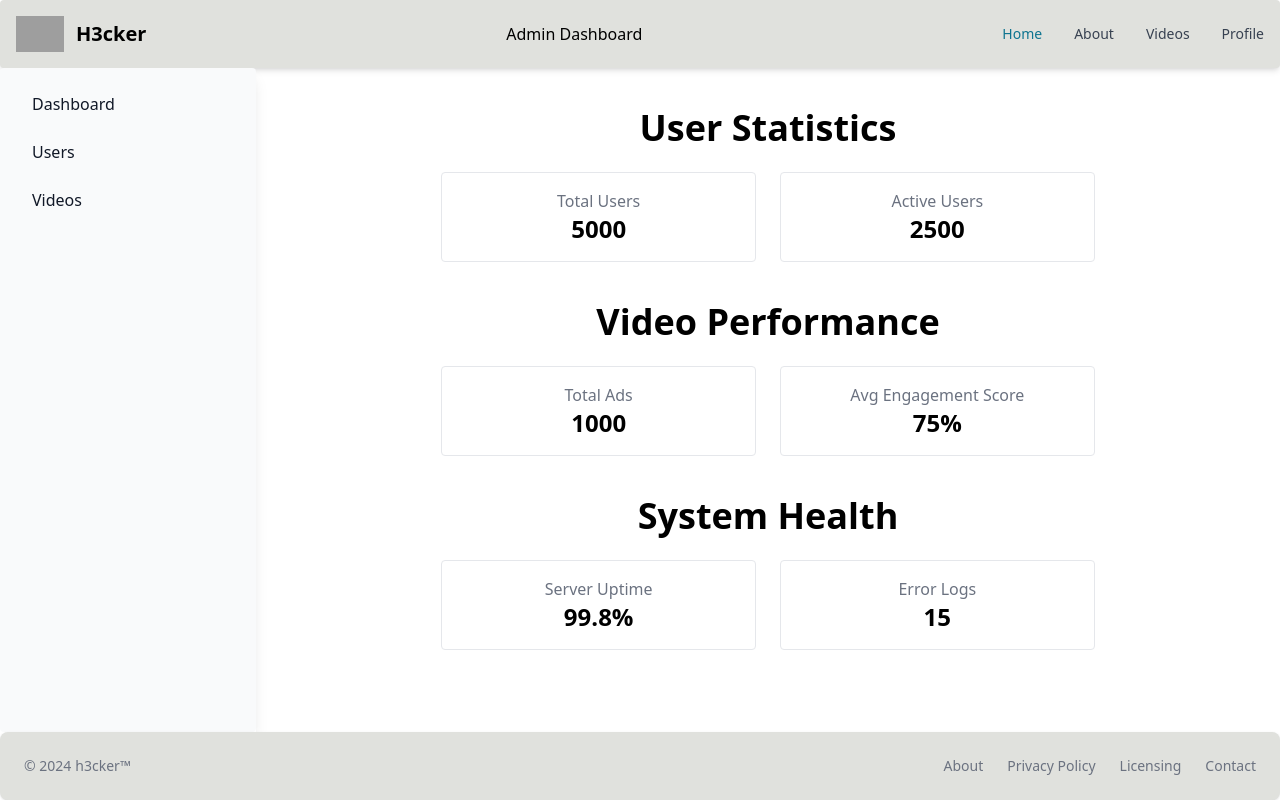
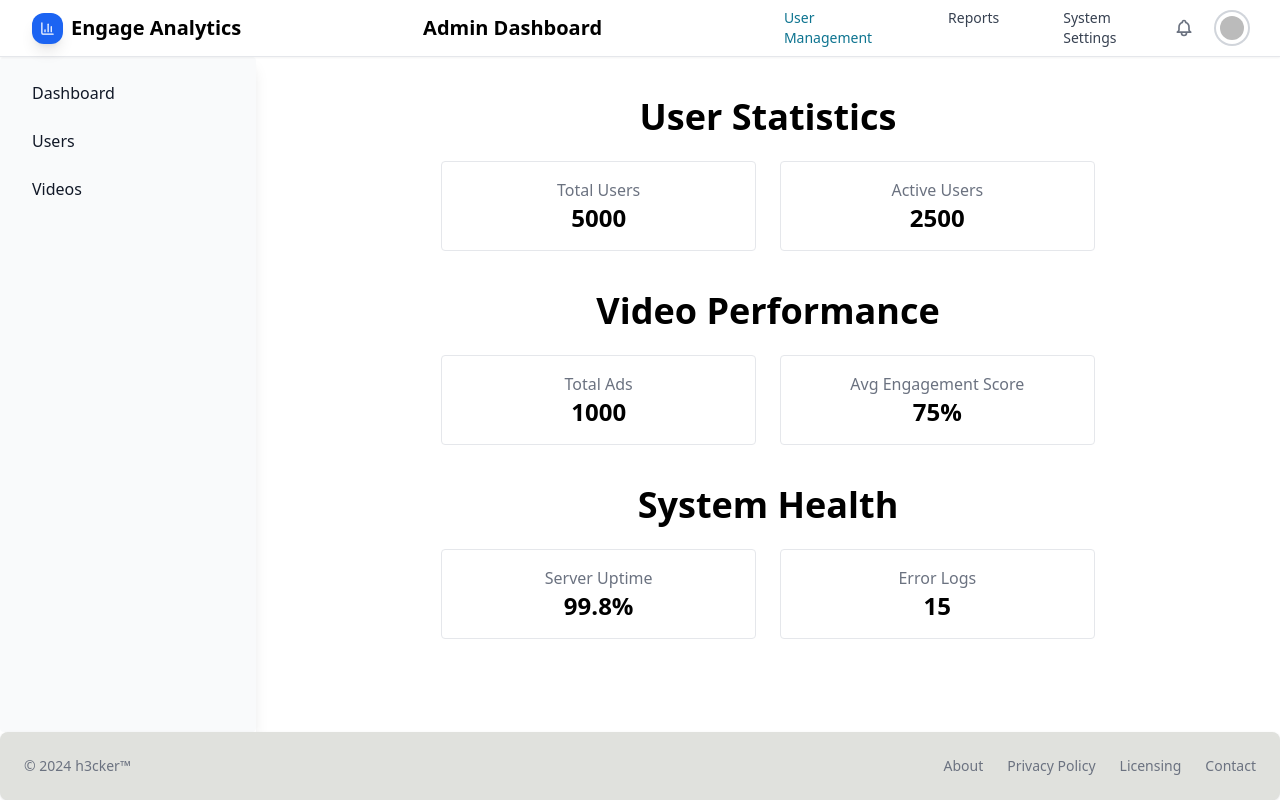
Before and after one commit to Learnathon-By-Geeky-Solutions/h3cker, a React (Vite) app in the folder Client/: page /dashboard in a window 1280 px wide. Built offline with nearby package versions, Linux system fonts and the light colour scheme; no server answers; the database is empty; sample sign-in values are in the browser's storage; grey boxes are pictures that could not be loaded.

Commit message:
Created StatisticsSection, StatisticsCard and  Updated AdminNavbar

```diff
--- a/Client/src/components/Shared/AdminNavbar/AdminNavbar.jsx
+++ b/Client/src/components/Shared/AdminNavbar/AdminNavbar.jsx
@@ -1,35 +1,147 @@
-import React from "react";
-import { Navbar } from "flowbite-react";
+import React, { useContext } from "react";
+import { Navbar, Avatar, Dropdown } from "flowbite-react";
+import { AuthContext } from "../../../contexts/AuthProvider/AuthProvider";
+import {
+  HiOutlineBell,
+  HiOutlineLogout,
+  HiOutlineUser,
+  HiOutlineCog,
+  HiOutlineViewGrid,
+} from "react-icons/hi";
+import { BarChart3 } from "lucide-react";
+import { Link } from "react-router-dom";
 
-const AdminNaviagationBar = () => {
-    return(
-      <div>
-      <Navbar fluid rounded className="bg-custom-gray shadow-md p-4">
-      <Navbar.Brand href="/">
-        <img
-          src="https://flowbite.com/docs/images/logo.svg"
-          className="h-6 mr-3 sm:h-9"
-          alt="Logo"
-        />
-        <span className="self-center whitespace-nowrap text-xl font-semibold">
-          H3cker
-        </span>
-      </Navbar.Brand>
-      <div className="flex ">
-       <h1>Admin Dashboard</h1>
-        <Navbar.Toggle />
-      </div>
-      <Navbar.Collapse>
-        <Navbar.Link href="/" active>
-          Home
-        </Navbar.Link>
-        <Navbar.Link href="/about">About</Navbar.Link>
-        <Navbar.Link href="/services">Videos</Navbar.Link>
-        <Navbar.Link href="/contact">Profile</Navbar.Link>
-      </Navbar.Collapse>
-    </Navbar>
+const NavigationBar = () => {
+  const { user, logout } = useContext(AuthContext);
 
+  const handleLogout = async () => {
+    try {
+      await logout();
+      // logout logic need to be added here
+    } catch (error) {
+      console.error("Logout error:", error);
+    }
+  };
+
+  return (
+    <div className="sticky top-0 z-50">
+      <Navbar
+        fluid
+        className="bg-white dark:bg-gray-900 border-b shadow-sm py-2"
+      >
+        <div className="flex justify-between items-center w-full max-w-[1920px] mx-auto px-4">
+          {/* Left Section - Logo */}
+          <Navbar.Brand href="/" className="flex-shrink-0">
+            <div className="bg-blue-600 p-2 rounded-xl shadow-lg mr-2">
+              <BarChart3 size={15} className="text-white" />
+            </div>
+            <span className="self-center text-xl font-semibold whitespace-nowrap dark:text-white">
+              Engage Analytics
+            </span>
+          </Navbar.Brand>
+
+          {/* Middle Section - Search Bar */}
+          <div className="order-3 md:order-2 w-full md:w-[40%] lg:w-[45%] mt-3 md:mt-0 md:mx-4">
+            <div className="relative">
+              <div className="inset-y-0 left-0 flex justify-evenly items-center pl-4 text-xl font-bold">
+                <h1>Admin Dashboard</h1>
+              </div>
+            </div>
+          </div>
+
+          {/* Navigation Links - Collapsible */}
+          <Navbar.Collapse className="order-4 md:order-3 w-full md:w-auto">
+            <Navbar.Link href="/" active className="md:px-4">
+              User Management
+            </Navbar.Link>
+            <Navbar.Link href="/about" className="md:px-4">
+              Reports
+            </Navbar.Link>
+            <Navbar.Link href="/services" className="md:px-4">
+              System Settings
+            </Navbar.Link>
+          </Navbar.Collapse>
+
+          {/* Right Section - User Profile & Actions */}
+          <div className="order-2 md:order-4 flex items-center gap-3 flex-shrink-0 ml-auto md:ml-0">
+            {user ? (
+              <>
+                {/* Notification Bell */}
+                <button className="p-2.5 hover:bg-gray-100 rounded-full dark:hover:bg-gray-700 transition-colors duration-200">
+                  <HiOutlineBell className="w-5 h-5 text-gray-500 dark:text-gray-400" />
+                </button>
+
+                {/* User Profile Dropdown */}
+                <Dropdown
+                  arrowIcon={false}
+                  inline
+                  label={
+                    <Avatar
+                      alt="User"
+                      img={
+                        user.photoURL ||
+                        "https://flowbite.com/docs/images/people/profile-picture-5.jpg"
+                      }
+                      rounded
+                      bordered
+                      size="sm"
+                      className="cursor-pointer dark:ring-gray-700"
+                    />
+                  }
+                  className="w-72"
+                >
+                  <Dropdown.Header>
+                    <div className="flex items-center gap-3 mb-2">
+                      <Avatar
+                        alt="User settings"
+                        img={
+                          user.photoURL ||
+                          "https://flowbite.com/docs/images/people/profile-picture-5.jpg"
+                        }
+                        rounded
+                        size="sm"
+                      />
+                      <div className="flex flex-col">
+                        <span className="text-sm font-semibold text-gray-900 dark:text-white">
+                          {user.firstName
+                            ? `${user.firstName} ${user.lastName}`
+                            : user.displayName}
+                        </span>
+                        <span className="text-sm font-normal truncate text-gray-500 dark:text-gray-400">
+                          {user.email}
+                        </span>
+                      </div>
+                    </div>
+                  </Dropdown.Header>
+                  <Dropdown.Item icon={HiOutlineUser}>
+                    Your Profile
+                  </Dropdown.Item>
+                  <Dropdown.Item icon={HiOutlineViewGrid}>
+                    <Link to="/dashboard">Dashboard</Link>
+                  </Dropdown.Item>
+                  <Dropdown.Item icon={HiOutlineCog}>Settings</Dropdown.Item>
+                  <Dropdown.Divider />
+                  <Dropdown.Item icon={HiOutlineLogout} onClick={handleLogout}>
+                    Sign out
+                  </Dropdown.Item>
+                </Dropdown>
+              </>
+            ) : (
+              <button
+                onClick={() => (window.location.href = "/login")}
+                className="px-6 py-2.5 bg-blue-600 text-white text-sm font-medium rounded-full hover:bg-blue-700 focus:outline-none focus:ring-2 focus:ring-blue-500 focus:ring-offset-2 transition-all duration-200 ease-in-out"
+              >
+                Login
+              </button>
+            )}
+
+            {/* Mobile Menu Toggle */}
+            <Navbar.Toggle className="ml-2" />
+          </div>
+        </div>
+      </Navbar>
     </div>
-    )
+  );
 };
-export default AdminNaviagationBar;
+
+export default NavigationBar;
--- /dev/null
+++ b/Client/src/components/Shared/StatisticsCard.jsx/StatisticsCard.jsx
@@ -0,0 +1,13 @@
+import { Card } from "flowbite-react";
+
+const StatisticsCard = ({ label, value }) => {
+  return (
+    <Card className=" text-center w-1/3">
+      <h5 className="text-2xl font-bold tracking-tight text-gray-900 dark:text-white">
+        {label}
+      </h5>
+      <p className="font-normal text-gray-700 dark:text-gray-400">{value}</p>
+    </Card>
+  );
+};
+export default StatisticsCard;
--- /dev/null
+++ b/Client/src/components/Shared/StatisticsSection/StatisticsSection.jsx
@@ -0,0 +1,16 @@
+import React from "react";
+import StatisticsCard from "../StatisticsCard/StattisticsCard";
+const StatisticsSection = ({ title, stats }) => {
+  return (
+    <section>
+      <h1 className="text-4xl font-bold text-center mb-6">{title}</h1>
+      <div className="flex justify-center gap-6">
+        {stats.map((stat, index) => (
+          <StatisticsCard key={index} label={stat.label} value={stat.value} />
+        ))}
+      </div>
+    </section>
+  );
+};
+
+export default StatisticsSection;
```
